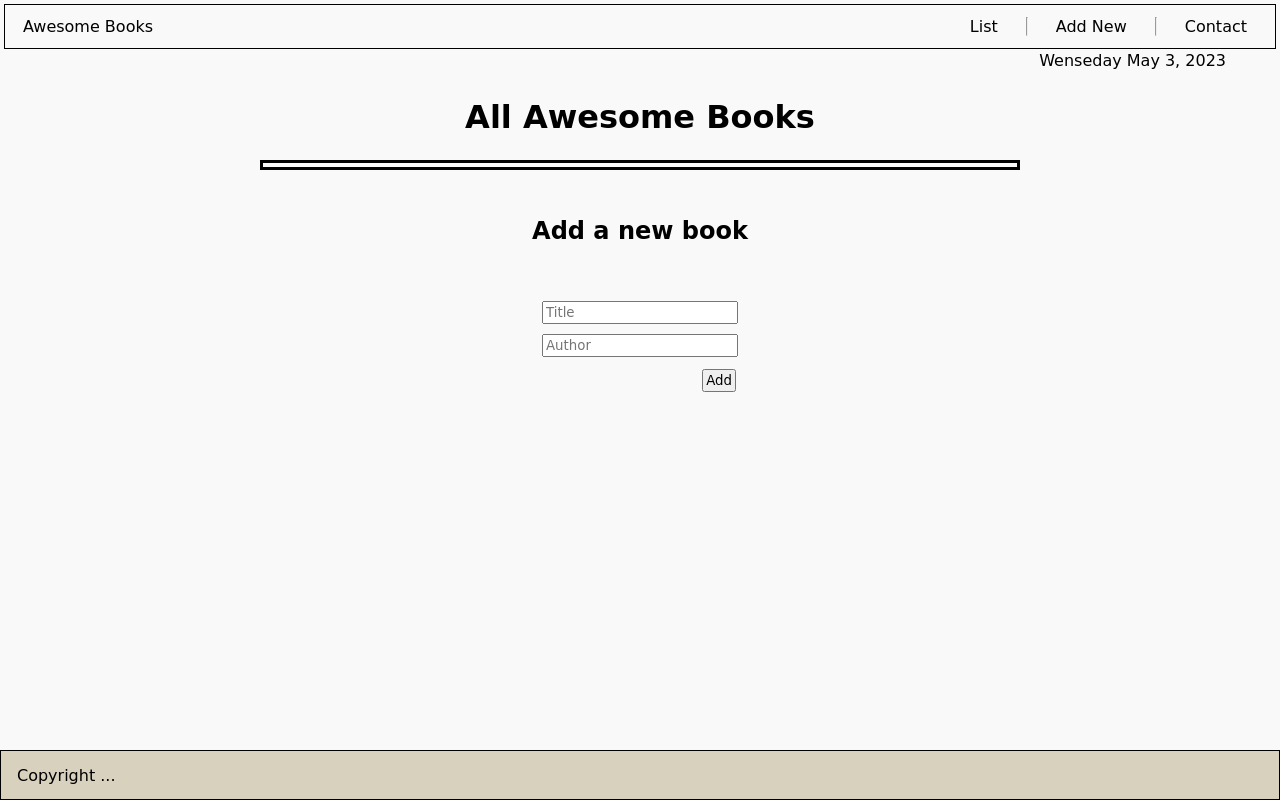
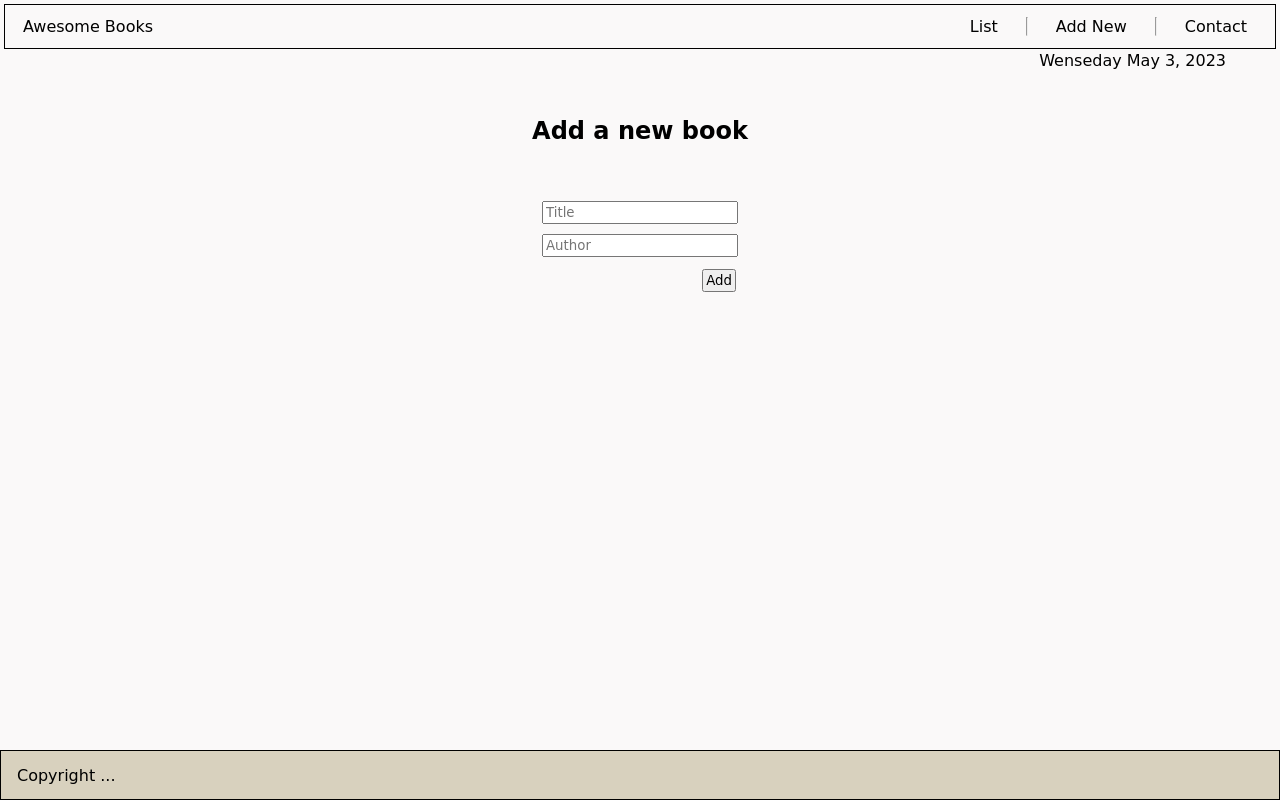
Before and after one commit to abenezer-addisu/Awesome-books, a website: page index.html in a window 1280 px wide. Drawn offline with Linux system fonts and the light colour scheme.

Commit message:
update the licence and style file

```diff
--- a/index.html
+++ b/index.html
@@ -21,11 +21,10 @@
         </ul>
         </nav>
     </div>
-    <!-- <button class="bu" type="button" onclick="displayDate()">Date & Time</button> -->
     <p id="showDate"> Wenseday May 3, 2023 </p>
     <!-- first tab ///////////////////////////////////////// -->
 
-    <div class="list">
+    <div class="list hide">
         <h1>All Awesome Books</h1>
         <div class="added-books"></div>
       </div>
```
Also changed, not shown: README.md.
